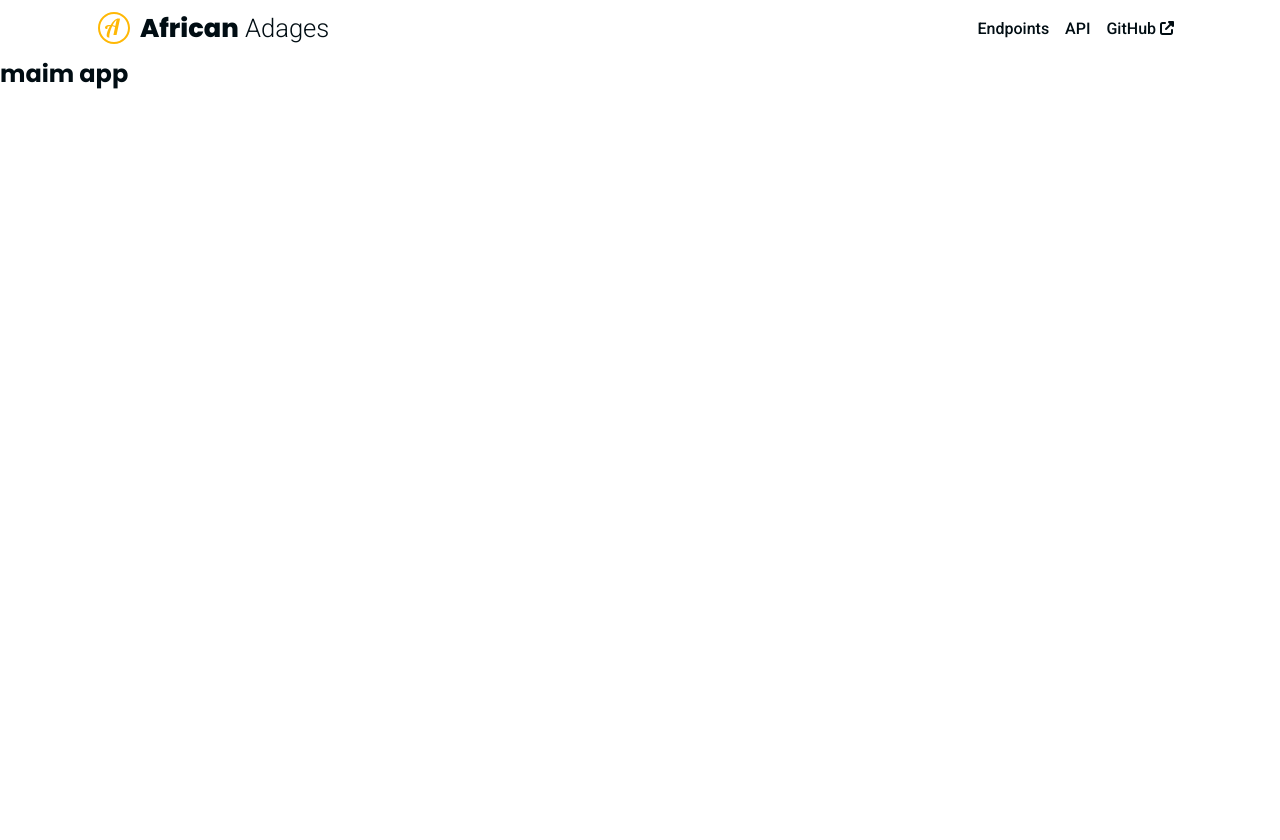
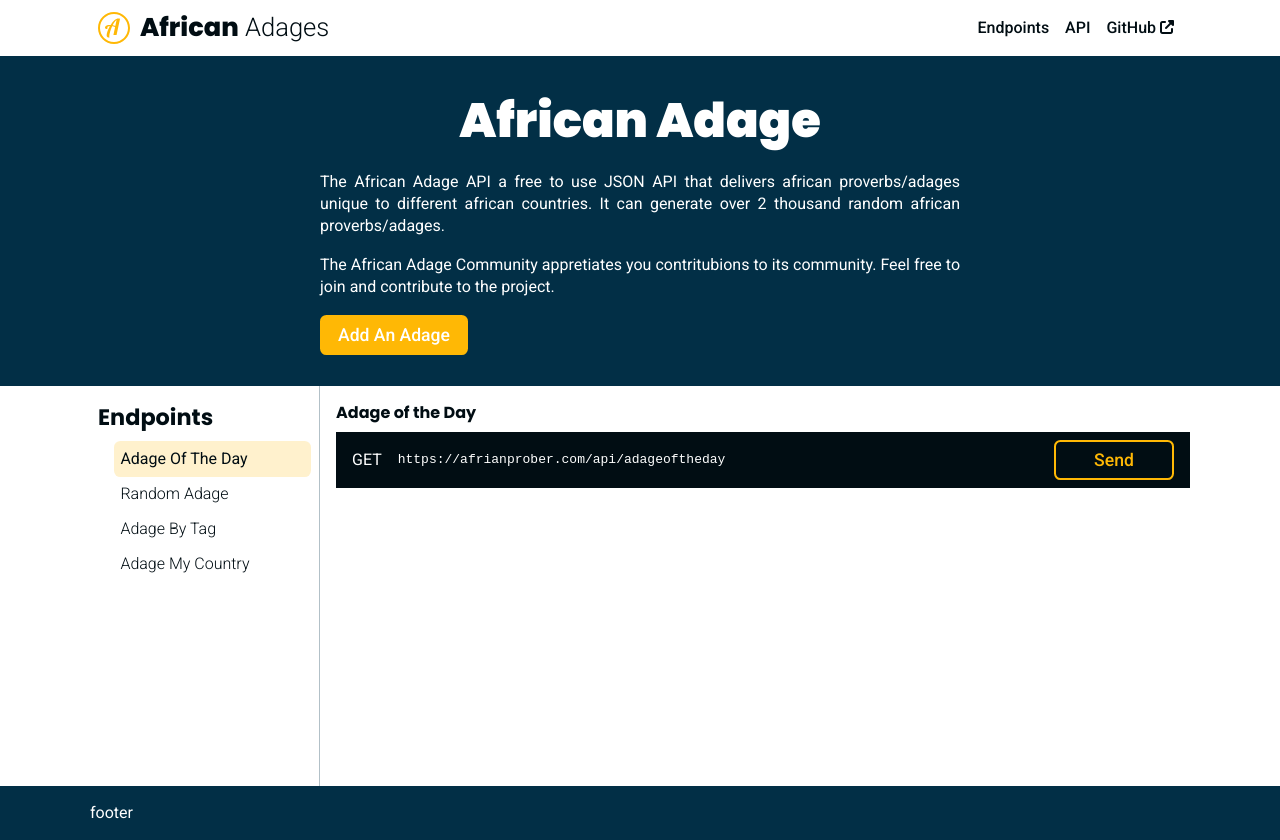
Before and after one commit to elvis-ndubuisi/african_adages_client, a Svelte app: page / in a window 1280 px wide. Before the commit the page ends 800 px from the top, so only its background shows below. Built offline with nearby package versions, Linux system fonts and the light colour scheme.

Commit message:
Home page --pendng.

```diff
--- a/public/global.css
+++ b/public/global.css
@@ -51,6 +51,7 @@ body {
   min-height: 100vh;
   font-family: var(--ff-primary);
   font-weight: var(--fw-200);
+  line-height: 1.4;
   color: hsl(var(--clr-dark));
   background-color: hsl(var(--clr-white));
 }
@@ -61,6 +62,10 @@ h3,
 h4,
 h5 {
   font-family: var(--ff-secondary);
+}
+
+h3 {
+  font-size: 1.4rem;
 }
 
 img {
@@ -74,6 +79,14 @@ button {
   font-family: inherit;
   cursor: pointer;
   font-weight: var(--fw-300);
+  display: inline-flex;
+  align-items: center;
+  justify-content: center;
+  gap: 0.7rem;
+}
+
+button a {
+  text-decoration: none;
 }
 
 a {
@@ -107,7 +120,7 @@ a {
 }
 
 .app-dynamic {
-  min-height: calc(100vh - var(--nav-height));
+  /* min-height: calc(100vh - var(--nav-height)); */
 }
 
 .comp-wrapper {
--- a/src/App.svelte
+++ b/src/App.svelte
@@ -1,8 +1,11 @@
 <Navbar/>
 <main class="app-dynamic">
-	<h2>maim app</h2>
+	<Home/>
 </main>
+<Footer/>
 
 <script>
 	import Navbar from "./components/Navbar.svelte";
+	import Footer from './components/Footer.svelte';
+	import Home from "./pages/Home.svelte";
 </script>
--- a/src/components/ButtonSecondary.svelte
+++ b/src/components/ButtonSecondary.svelte
@@ -4,7 +4,7 @@
 
 <style>
     button {
-        background-color: hsl(var(--clr-white));
+        background-color: transparent;
         color: hsl(var(--clr-secondary));
         border-color: hsl(var(--clr-secondary));
     }
--- a/src/components/ButtonTertiary.svelte
+++ b/src/components/ButtonTertiary.svelte
@@ -4,7 +4,7 @@
 
 <style>
     button {
-        background-color: hsl(var(--clr-white));
+        background-color: transparent;
         color: hsl(var(--clr-secondary));
     }
     button:hover,button:focus{
--- a/src/pages/AuthIn.svelte
+++ /dev/null
@@ -1,5 +0,0 @@
-<script></script>
-
-<main></main>
-
-<style></style>
--- a/src/pages/Home.svelte
+++ b/src/pages/Home.svelte
@@ -1,40 +1,128 @@
-<section class="home" style="background-image: url(/assets/african-woman.jpg); background-repeat: no-repeat; background-size: cover;">
-    <div class="comp-wrapper">
-        <ShowcaseText/>
+<section class="landing">
+    <section class="comp-wrapper">
+        <h1>African Adage</h1>
+        <p>
+            The African Adage API a free to use JSON API that delivers african proverbs/adages unique to different african countries. It can generate over 2 thousand random african proverbs/adages.
+        </p>
+        <p>
+            The African Adage Community appretiates you contritubions to its community.
+            Feel free to join and contribute to the project.
+        </p>
         <div>
-            <p class="showcase-p">
-                The African Adage platform provides a host of african adages and quotes to developers around the globe.
-            </p>
+            <ButtonPrimary>Add an Adage</ButtonPrimary>
         </div>
+    </section>
+</section>
+
+<section class="endpoints comp-wrapper" id="endpoints">
+    <aside>
+        <h3>Endpoints</h3>
         <div>
-            <Button link={'/auth'}><i class="fa-solid fa-marker"></i> Share Adage</Button>
-            <Button link={'okay'}><i class="fa-solid fa-terminal"></i> Use API</Button>
+            <ul>
+                <li class="selected">adage of the day</li>
+                <li>random adage</li>
+                <li>adage by tag</li>
+                <li>adage my country</li>
+            </ul>
         </div>
+    </aside>
+    <main>
+        <h4>Adage of the Day</h4>
+        <div class="request">
+            <span>GET</span>
+            <code>https://afrianprober.com/api/adageoftheday</code>
+            <ButtonSecondary>Send</ButtonSecondary>
         </div>
+    </main>
 </section>
 
 <script>
-    import ShowcaseText from "../components/ShowcaseText.svelte";
-    import Button from '../components/Button.svelte';
-
-    let bmc = '/assets/bmc-button.png';
+    import ButtonPrimary from '../components/ButtonPrimary.svelte';
+    import ButtonTartiary from '../components/ButtonTertiary.svelte';
+    import ButtonSecondary from '../components/ButtonSecondary.svelte';
 </script>
 
 <style>
-   .home {
-       min-height: inherit;
-       max-height: 100%;
-       color: var(--clr-white);
+    .landing {
+        height: 330px;
+        background-color: hsl(var(--clr-primary));
+        color: hsl(var(--clr-white));
         display: grid;
         place-items: center;
+    }
+    .landing .comp-wrapper {
+        display: flex;
+        flex-direction: column;
+        align-content: center;
+        gap: 1rem;
+    }
+    h1 {
+        font-size: 3rem;
+        font-weight: var(--fw-600);
         text-align: center;
     }
-   .showcase-p {
-       font-size: 1.2rem;
+    p{
+        max-width: 40rem;
+        text-align: justify;
     }
-   .comp-wrapper {
+
+    /* endpoints */
+    .endpoints {
+        display: flex;
+        gap: 1rem;
+        position: relative;
+        min-height: 400px;
+    }
+
+    aside {
+        min-width: 230px;
+        border-right: solid 1px hsl(var(--clr-primary), 0.3);
         display: flex;
         flex-direction: column;
-       gap: 2rem;
+        gap: 0.5rem;
+        padding: 1rem 0.5rem;
+        color: hsl(var(--clr-dark));
+    }
+    aside > div {
+        padding-left: 1rem;
+        width: 100%;
+    }
+    .endpoints ul{
+        display: inline-flex;
+        width: inherit;
+        flex-direction: column;
+        align-items: left;
+    }
+    .endpoints li {
+        list-style: none;
+        text-transform: capitalize;
+        cursor: pointer;
+        font-weight: var(--fw-100);
+        width: inherit;
+        padding: 0.4rem;
+        border-radius: 0.4rem;
+    }
+    .endpoints li:hover, .endpoints li:focus, .endpoints li.selected{
+        background-color: hsl(var(--clr-secondary), 0.2);
+        font-weight: var(--fw-200);
+    }
+    main{
+        display: flex;
+        flex-direction: column;
+        gap: 0.5rem;
+        padding: 1rem 0;
+        color: hsl(var(--clr-dark));
+        flex: 1;
+    }
+
+    .request {
+        width: 100%;
+        display: grid;
+        grid-template-columns: min-content 1fr min-content;
+        align-items: center;
+        gap: 1rem;
+        padding: 0.5rem 1rem;
+        background-color: hsl(var(--clr-dark));
+        color: hsl(var(--clr-white));
     }
 </style>
```
Lines whose indentation alone changed are shown as unchanged.
